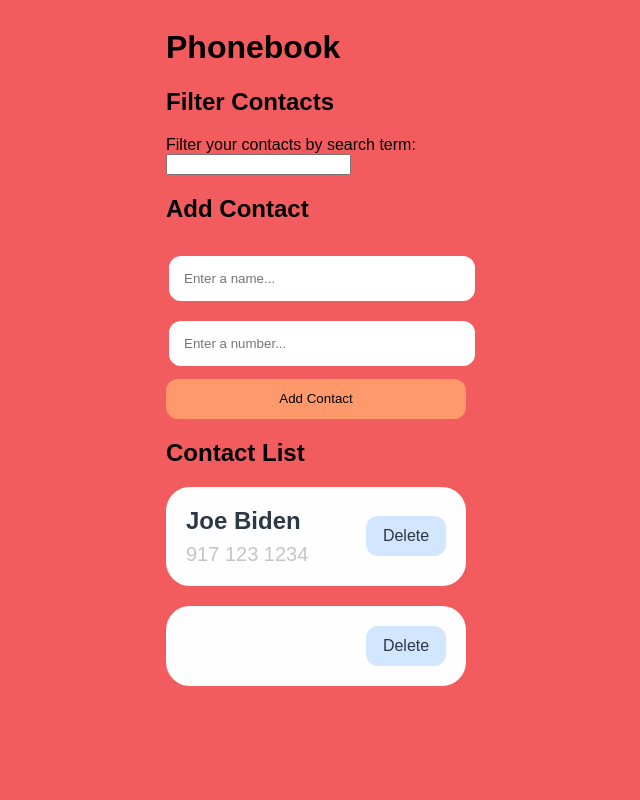
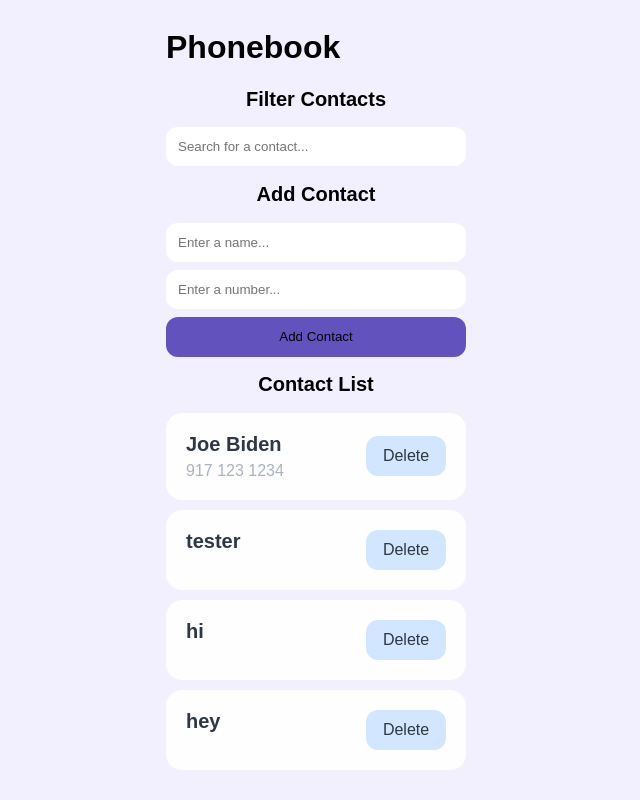
Before and after one commit to jsteigelman/fso-part-2-phonebook-frontend, a React (Create React App) app: page / in a window 1280 px wide. Shown: the whole page, without its empty margins (324-964 px from the left). Built offline with nearby package versions, Linux system fonts and the light colour scheme; data requests are answered from the project's data file.

Commit message:
updated ui

```diff
--- a/db.json
+++ b/db.json
@@ -6,9 +6,19 @@
       "id": 1
     },
     {
-      "name": "",
+      "name": "tester",
       "number": "",
-      "id": 2
+      "id": 3
+    },
+    {
+      "name": "hi",
+      "number": "",
+      "id": 5
+    },
+    {
+      "name": "hey",
+      "number": "",
+      "id": 6
     }
   ]
 }
--- a/src/Components/SearchFilter.js
+++ b/src/Components/SearchFilter.js
@@ -1,8 +1,7 @@
 const SearchFilter = (props) => {
   return (
-    <div>
-      Filter your contacts by search term:{' '}
-      <input onChange={props.handleFilter} />
+    <div className="search">
+      <input onChange={props.handleFilter} placeholder="Search for a contact..."/>
     </div>
   )
 }
--- a/src/index.css
+++ b/src/index.css
@@ -1,12 +1,15 @@
 :root {
-    --border-radius-large: 24px;
+    --border-radius-large: 16px;
     --border-radius-small: 12px;
     --button-height: 40px;
+    --font-size-h2: 20px;
 
 }
 
 body {
     background-color: #F35C5E;
+    background-color: #F2F0FE;
+
     font-family: Arial, Helvetica, sans-serif;
     display: flex;
     justify-content: center;
@@ -17,6 +20,13 @@ body {
     width: 300px;
 }
 
+.appContainer h2 {
+    font-size: var(--font-size-h2);
+    color: black;
+    text-align: center;
+
+}
+
 /* contact item */
 
 .contact {
@@ -25,7 +35,7 @@ body {
     display: flex;
     flex-direction: row;
     justify-content: space-between;
-    margin: 20px 0;
+    margin: 10px 0;
     padding: 20px;
 }
 
@@ -42,32 +52,42 @@ body {
 
 .contact__person #name {
     color: #2E3744;
-    font-size: 24px;
+    font-size: 20px;
     font-weight: 600;
-    margin: 0 0 8px;
+    margin: 0 0 6px;
 }
 
 .contact__person #number {
-    color: #C5C5C5;
-    font-size: 20px;
+    color: #aab3bf;
+    font-size: 16px;
     font-weight: 500;
     margin: 0;
 
+}
+
+/* search contacts */
+
+.search input {
+    border: none;
+    border-radius: var(--border-radius-small);
+    padding: 12px;
+    width: calc(100% - 24px);
 }
 
 /* add contact */
 
 div.addContact__input {
     width: 100%;
-    padding: 3px;
+    padding: 0;
     margin-top: 0;
 }
 
 .addContact #inputContact {
     background-color: #fff;
-    border: 3px solid white;
+    /* border: 3px solid white; */
+    border: none;
     border-radius: var(--border-radius-small);
-    margin: 10px 0;
+    margin: 0 0 8px;
     padding: 12px;
     width: calc(100% - 24px);
 }
@@ -77,7 +97,7 @@ div.addContact__input {
 }
 
 .addContact button {
-    background-color: #FF996C;
+    background-color: #6152BE;
     border: none;
     border-radius: var(--border-radius-small);
     height: var(--button-height);
@@ -87,11 +107,10 @@ div.addContact__input {
 /* notifications */
 
 .notification {
-    color: red;
-    background: lightgrey;
-    font-size: 20px;
-    border-style: solid;
+    background-color: #DB8673;
     border-radius: var(--border-radius-small);
+    color: black;
+    font-size: 16px;
     padding: 10px;
     margin-bottom: 10px;
 }
```
